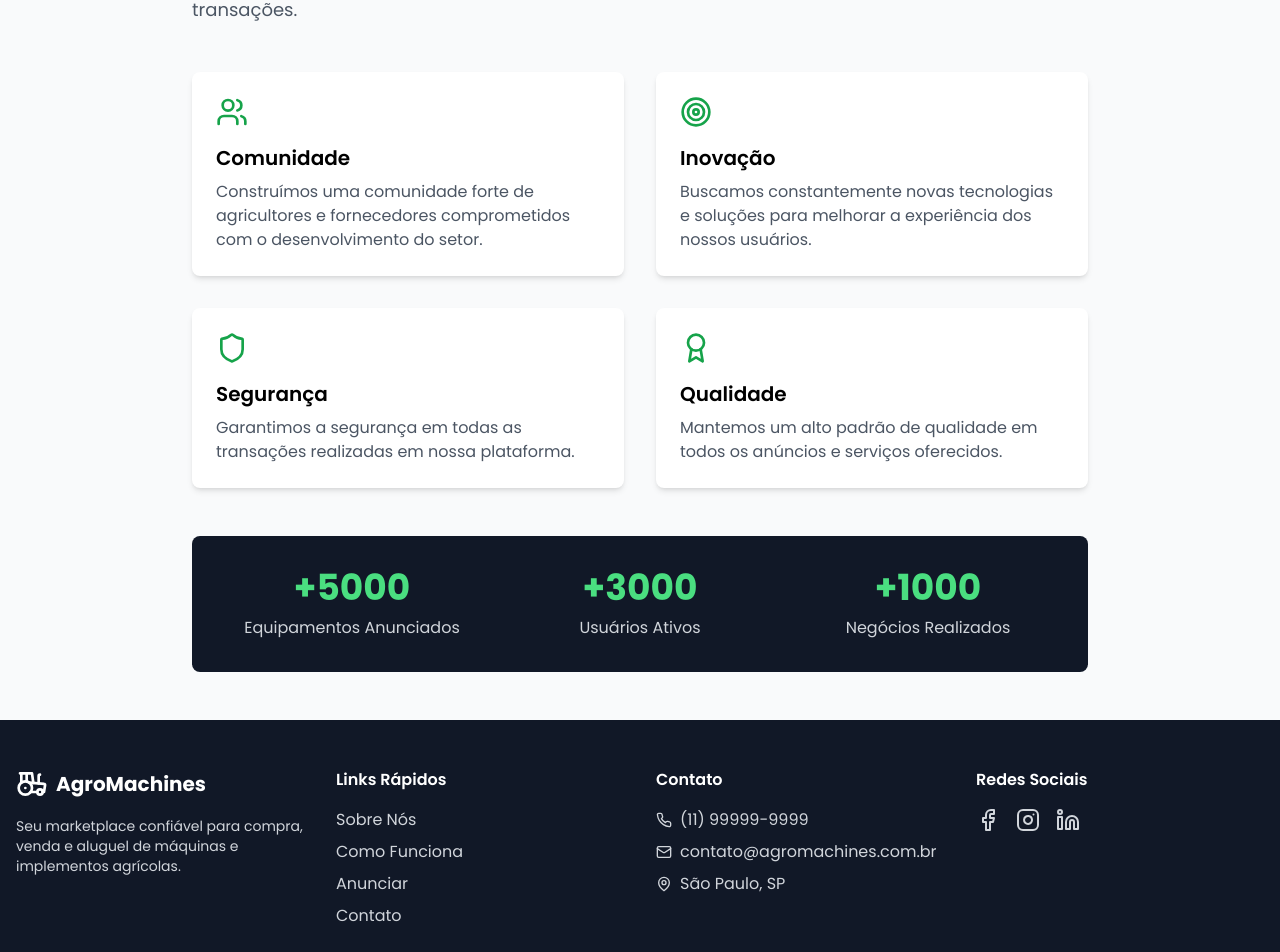
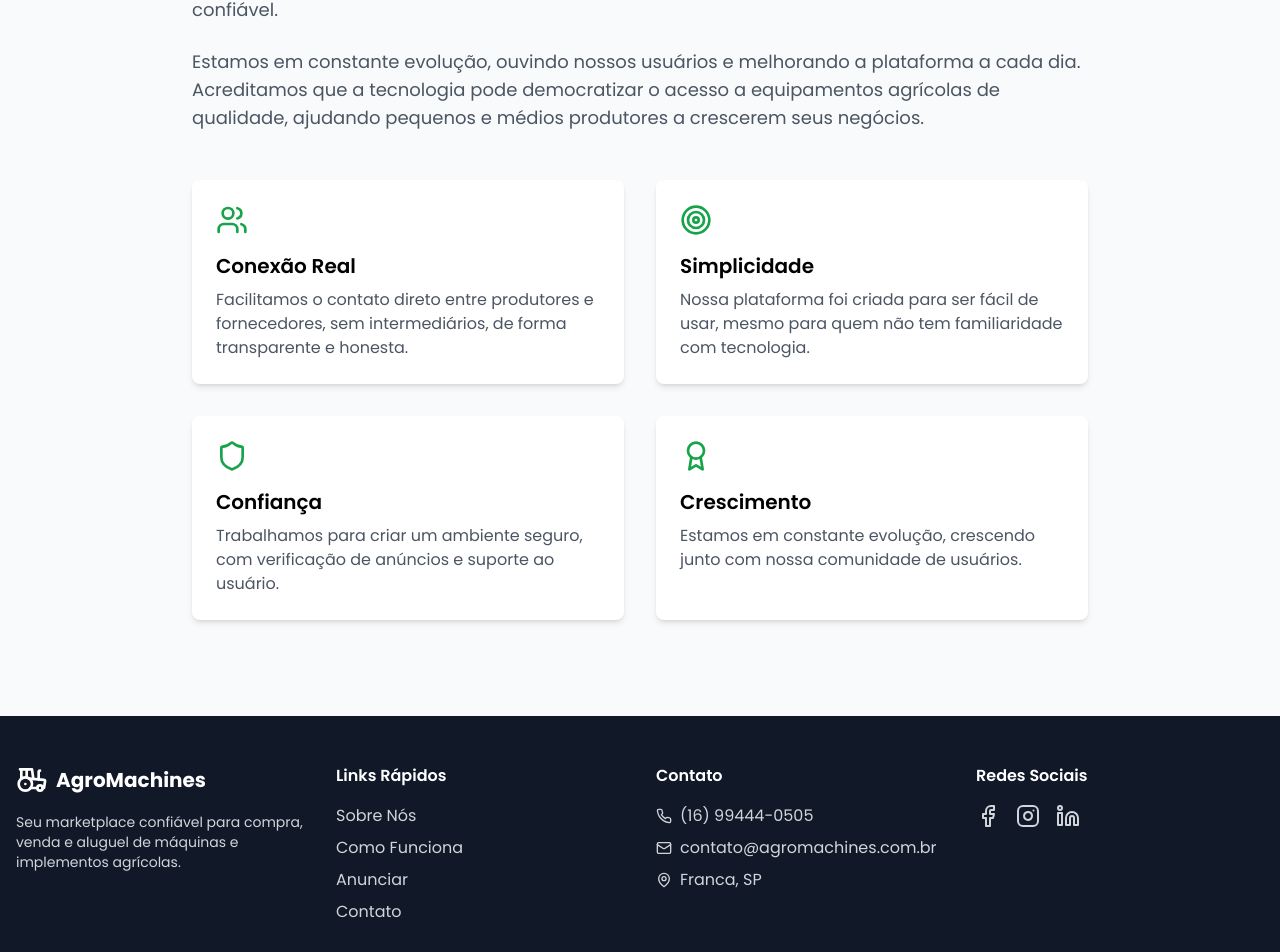
Before and after one commit to gabrielstorti55/TratorHub, a React (Vite) app: page /sobre in a window 1280 px wide. Shown: the part 352-1304 px from the top of the page. Built offline with nearby package versions, Linux system fonts and the light colour scheme.

Commit message:
feat: atualizar informações de contato e descrição da plataforma nas páginas Footer, About, Contact e HowItWorks

```diff
--- a/src/components/Footer.tsx
+++ b/src/components/Footer.tsx
@@ -32,7 +32,7 @@ export default function Footer() {
             <ul className="space-y-2">
               <li className="flex items-center gap-2">
                 <Phone size={16} />
-                <span>(11) 99999-9999</span>
+                <span>(16) 99444-0505</span>
               </li>
               <li className="flex items-center gap-2">
                 <Mail size={16} />
@@ -40,7 +40,7 @@ export default function Footer() {
               </li>
               <li className="flex items-center gap-2">
                 <MapPin size={16} />
-                <span>São Paulo, SP</span>
+                <span>Franca, SP</span>
               </li>
             </ul>
           </div>
--- a/src/pages/About.tsx
+++ b/src/pages/About.tsx
@@ -9,10 +9,13 @@ export default function About() {
 
         <div className="prose max-w-none mb-12">
           <p className="text-lg text-gray-600 mb-6">
-            A AgroMachines é a principal plataforma de compra, venda e aluguel de máquinas e implementos agrícolas do Brasil. Nossa missão é conectar agricultores e fornecedores de equipamentos de forma segura e eficiente.
+            A AgroMachines nasceu da necessidade real de facilitar a conexão entre produtores rurais e fornecedores de equipamentos agrícolas. Somos uma plataforma em crescimento, focada em tornar mais acessível e transparente o processo de compra, venda e aluguel de máquinas.
+          </p>
+          <p className="text-lg text-gray-600 mb-6">
+            Criada em 2025 por uma equipe apaixonada por tecnologia e agronegócio, nossa missão é simples: conectar quem precisa de equipamentos com quem pode fornecer, de forma prática e confiável.
           </p>
           <p className="text-lg text-gray-600">
-            Fundada em 2024, nossa plataforma já ajudou milhares de agricultores a encontrar os equipamentos ideais para suas operações, sempre com segurança e garantia em todas as transações.
+            Estamos em constante evolução, ouvindo nossos usuários e melhorando a plataforma a cada dia. Acreditamos que a tecnologia pode democratizar o acesso a equipamentos agrícolas de qualidade, ajudando pequenos e médios produtores a crescerem seus negócios.
           </p>
         </div>
 
@@ -20,54 +23,58 @@ export default function About() {
         <div className="grid grid-cols-1 md:grid-cols-2 gap-8 mb-12">
           <div className="bg-white p-6 rounded-lg shadow-md">
             <Users className="text-green-600 mb-4" size={32} />
-            <h3 className="text-xl font-semibold mb-2">Comunidade</h3>
+            <h3 className="text-xl font-semibold mb-2">Conexão Real</h3>
             <p className="text-gray-600">
-              Construímos uma comunidade forte de agricultores e fornecedores comprometidos com o desenvolvimento do setor.
+              Facilitamos o contato direto entre produtores e fornecedores, sem intermediários, de forma transparente e honesta.
             </p>
           </div>
 
           <div className="bg-white p-6 rounded-lg shadow-md">
             <Target className="text-green-600 mb-4" size={32} />
-            <h3 className="text-xl font-semibold mb-2">Inovação</h3>
+            <h3 className="text-xl font-semibold mb-2">Simplicidade</h3>
             <p className="text-gray-600">
-              Buscamos constantemente novas tecnologias e soluções para melhorar a experiência dos nossos usuários.
+              Nossa plataforma foi criada para ser fácil de usar, mesmo para quem não tem familiaridade com tecnologia.
             </p>
           </div>
 
           <div className="bg-white p-6 rounded-lg shadow-md">
             <Shield className="text-green-600 mb-4" size={32} />
-            <h3 className="text-xl font-semibold mb-2">Segurança</h3>
+            <h3 className="text-xl font-semibold mb-2">Confiança</h3>
             <p className="text-gray-600">
-              Garantimos a segurança em todas as transações realizadas em nossa plataforma.
+              Trabalhamos para criar um ambiente seguro, com verificação de anúncios e suporte ao usuário.
             </p>
           </div>
 
           <div className="bg-white p-6 rounded-lg shadow-md">
             <Award className="text-green-600 mb-4" size={32} />
-            <h3 className="text-xl font-semibold mb-2">Qualidade</h3>
+            <h3 className="text-xl font-semibold mb-2">Crescimento</h3>
             <p className="text-gray-600">
-              Mantemos um alto padrão de qualidade em todos os anúncios e serviços oferecidos.
+              Estamos em constante evolução, crescendo junto com nossa comunidade de usuários.
             </p>
           </div>
         </div>
 
         {/* Stats */}
-        <div className="bg-gray-900 text-white rounded-lg p-8">
+        {/* <div className="bg-gray-900 text-white rounded-lg p-8">
+          <h2 className="text-2xl font-semibold text-center mb-8">Nossa Jornada Até Agora</h2>
           <div className="grid grid-cols-1 md:grid-cols-3 gap-8 text-center">
             <div>
-              <div className="text-4xl font-bold text-green-400 mb-2">+5000</div>
-              <div className="text-gray-300">Equipamentos Anunciados</div>
+              <div className="text-4xl font-bold text-green-400 mb-2">150+</div>
+              <div className="text-gray-300">Anúncios Ativos</div>
             </div>
             <div>
-              <div className="text-4xl font-bold text-green-400 mb-2">+3000</div>
-              <div className="text-gray-300">Usuários Ativos</div>
+              <div className="text-4xl font-bold text-green-400 mb-2">80+</div>
+              <div className="text-gray-300">Usuários Cadastrados</div>
             </div>
             <div>
-              <div className="text-4xl font-bold text-green-400 mb-2">+1000</div>
-              <div className="text-gray-300">Negócios Realizados</div>
+              <div className="text-4xl font-bold text-green-400 mb-2">25+</div>
+              <div className="text-gray-300">Negociações Realizadas</div>
             </div>
           </div>
-        </div>
+          <p className="text-center text-gray-400 mt-6 text-sm">
+            * Números atualizados em outubro de 2025
+          </p>
+        </div> */}
       </div>
     </div>
   );
--- a/src/pages/Contact.tsx
+++ b/src/pages/Contact.tsx
@@ -12,7 +12,7 @@ export default function Contact() {
           <div className="bg-white p-6 rounded-lg shadow-md text-center">
             <Phone className="mx-auto text-green-600 mb-4" size={32} />
             <h3 className="text-lg font-semibold mb-2">Telefone</h3>
-            <p className="text-gray-600">(11) 99999-9999</p>
+            <p className="text-gray-600">(16) 99444-0505</p>
           </div>
 
           <div className="bg-white p-6 rounded-lg shadow-md text-center">
@@ -24,7 +24,7 @@ export default function Contact() {
           <div className="bg-white p-6 rounded-lg shadow-md text-center">
             <MapPin className="mx-auto text-green-600 mb-4" size={32} />
             <h3 className="text-lg font-semibold mb-2">Endereço</h3>
-            <p className="text-gray-600">São Paulo, SP</p>
+            <p className="text-gray-600">Franca, SP</p>
           </div>
         </div>
 
```
Also changed, not shown: src/pages/HowItWorks.tsx (+28 -14 lines).
